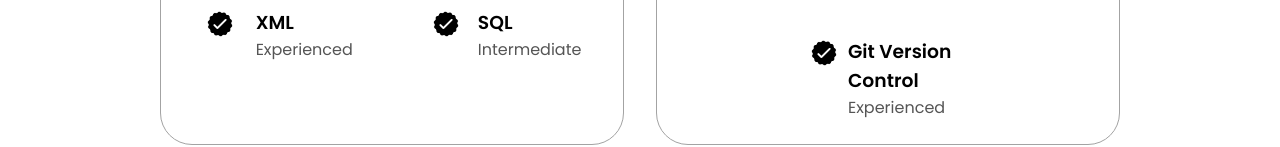
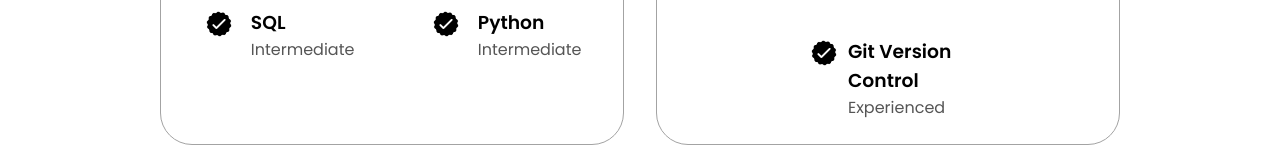
Before and after one commit to mnoeel/portfolio-website, a plain HTML site: page index.html in a window 1280 px wide. Shown: the part 2010-2157 px from the top of the page. Drawn offline with Linux system fonts and the light colour scheme.

Commit message:
Add files via upload

```diff
--- a/index.html
+++ b/index.html
@@ -154,8 +154,8 @@
                   class="icon"
                 />
                 <div>
-                  <h3>XML</h3>
-                  <p>Experienced</p>
+                  <h3>SQL</h3>
+                  <p>Intermediate</p>
                 </div>
               </article>
               <article>
@@ -165,7 +165,7 @@
                   class="icon"
                 />
                 <div>
-                  <h3>SQL</h3>
+                  <h3>Python</h3>
                   <p>Intermediate</p>
                 </div>
               </article>
```
